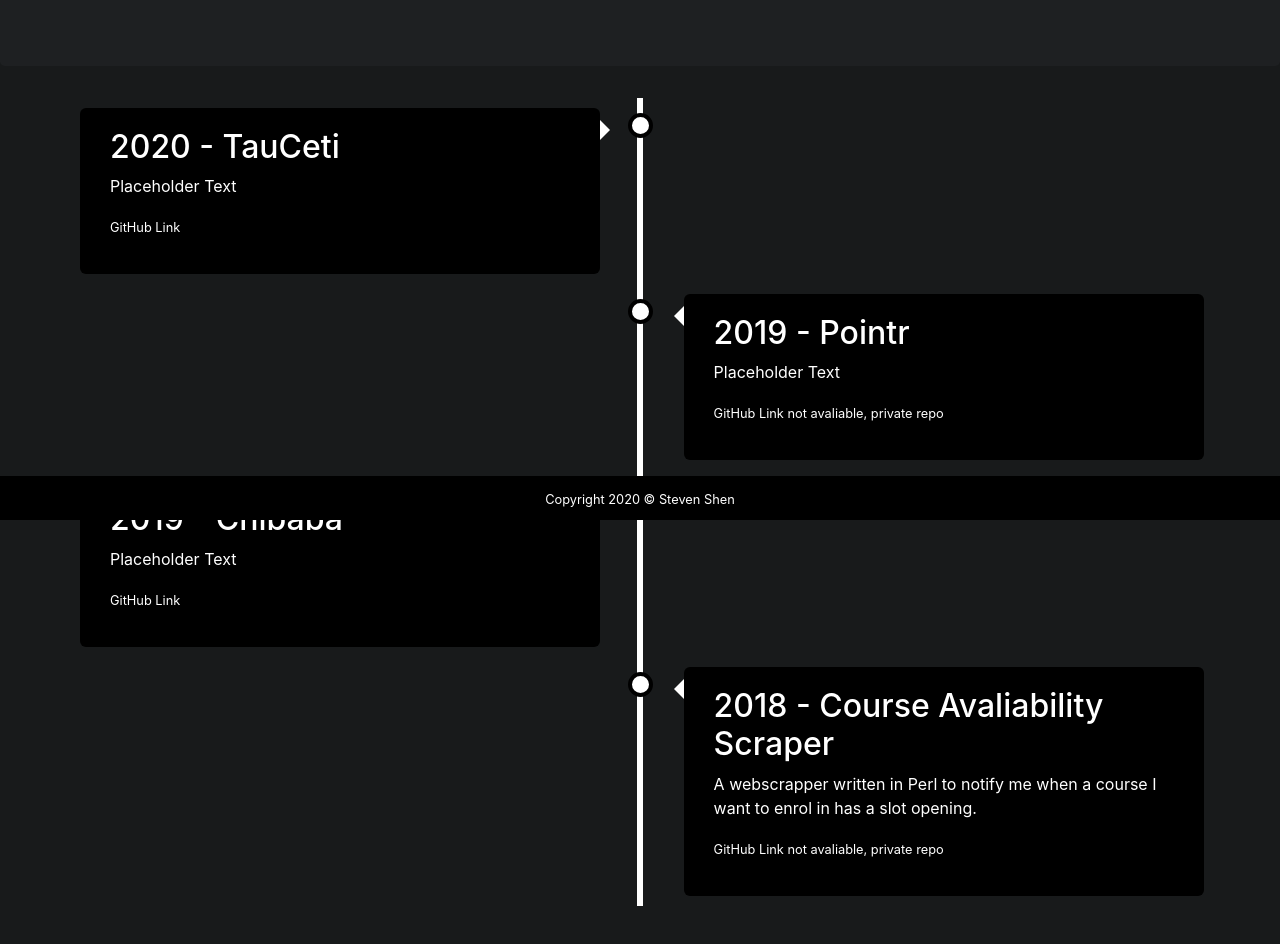
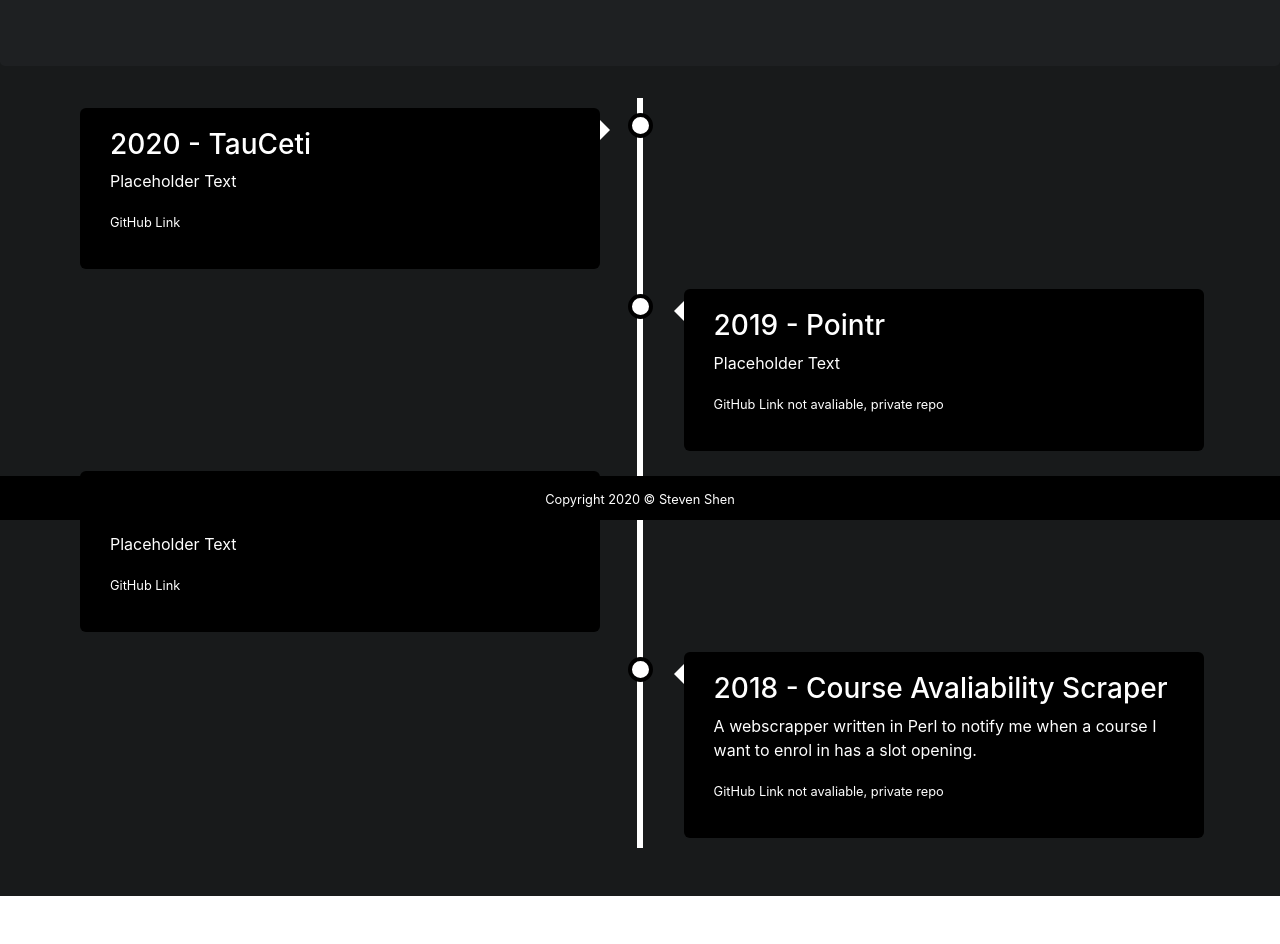
Before and after one commit to StevenShen1999/projectOrion, a Vue app in the folder frontend/: page /past in a window 1280 px wide. Shown: the part 280-1224 px from the top of the page. After the commit the page ends 1176 px from the top, so only its background shows below. Built offline with nearby package versions, Linux system fonts and the light colour scheme; what vue-resource would draw is missing.

Commit message:
Reduce fontsize for past project titles

```diff
--- a/frontend/src/components/past_projects.vue
+++ b/frontend/src/components/past_projects.vue
@@ -10,28 +10,28 @@
     <div class="timeline">
       <div class="timeline-container left">
         <div class="content">
-          <h2>2020 - TauCeti</h2>
+          <h3 class="h3-responsive">2020 - TauCeti</h3>
           <p>Placeholder Text</p>
           <p><small><a href="https://github.com/StevenShen1999/projectTauCeti">GitHub Link</a></small></p>
         </div>
       </div>
       <div class="timeline-container right">
         <div class="content">
-          <h2>2019 - Pointr</h2>
+          <h3 class="h3-responsive">2019 - Pointr</h3>
           <p>Placeholder Text</p>
           <p><small>GitHub Link not avaliable, private repo</small></p>
         </div>
       </div>
       <div class="timeline-container left">
         <div class="content">
-          <h2>2019 - Chibaba</h2>
+          <h3 class="h3-responsive">2019 - Chibaba</h3>
           <p>Placeholder Text</p>
           <p><small><a href="https://github.com/jysim3/chibaba">GitHub Link</a></small></p>
         </div>
       </div>
       <div class="timeline-container right">
         <div class="content">
-          <h2>2018 - Course Avaliability Scraper</h2>
+          <h3 class="h3-responsive">2018 - Course Avaliability Scraper</h3>
           <p>A webscrapper written in Perl to notify me when a course I want to enrol in has a slot opening.</p>
           <p><small>GitHub Link not avaliable, private repo</small></p>
         </div>
```
